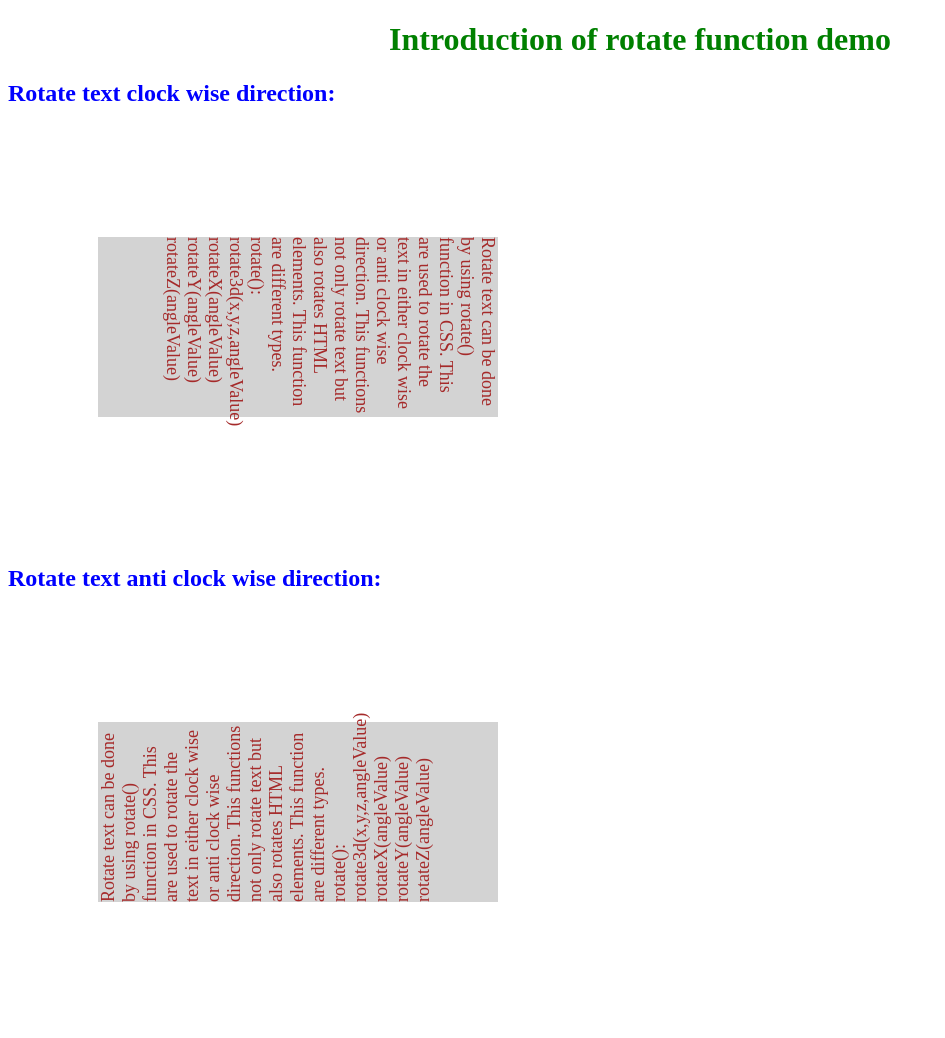
After one commit to harikanth12/WeddingProject, a Flask app: template templates/test.html in a window 1280 px wide. The commit adds this page. Shown: the whole page, without its empty margins (0-945 px from the left). Run offline with Flask 2, Linux system fonts and the light colour scheme; the template is opened without the code that fills it, so the values that code supplies are empty.

Commit message:
image added

```diff
--- a/app.py
+++ b/app.py
@@ -2,10 +2,14 @@ from flask import Flask,render_template
 import os
 
 myapp = Flask(__name__)
+PEOPLE_FOLDER = os.path.join('static', 'images')
+myapp.config['UPLOAD_FOLDER'] = PEOPLE_FOLDER
 
 @myapp.route("/")
 def home():
-    return render_template('index.html')
+    full_filename = os.path.join(myapp.config['UPLOAD_FOLDER'], '19250.jpg')
+    scroll_image = os.path.join(myapp.config['UPLOAD_FOLDER'], '0R4A0096.jpg')
+    return render_template('index.html',user_image = full_filename,scroll_image=scroll_image)
 
 
 if __name__ == "__main__":
--- /dev/null
+++ b/templates/test.html
@@ -0,0 +1,56 @@
+<!DOCTYPE html>
+<html>
+<head>
+<style>
+.rotate1 {
+width: 180px;
+height: 400px;
+margin: 0 0 0 200px;
+font-size: 18px;
+color: brown;
+background-color: lightgray;
+transform: rotate(90deg);
+}
+.rotate2
+{
+width: 180px;
+height: 400px;
+font-size: 18px;
+margin: 0 0 0 200px;
+color: brown;
+background-color: lightgray;
+transform: rotate(-90deg);
+}
+h2
+{
+color: blue;
+}
+h1
+{
+color: green;
+text-align: center;
+}
+</style>
+</head>
+<body>
+<h1>Introduction of rotate function demo</h1>
+<h2>Rotate text clock wise direction:</h2>
+<div class="rotate1">Rotate text can be done by using rotate() function in CSS. This are used to rotate the text in either clock wise or anti clock wise direction. This functions not only rotate text but also rotates HTML elements. This function are different types.
+rotate():
+rotate3d(x,y,z,angleValue)
+rotateX(angleValue)
+rotateY(angleValue)
+rotateZ(angleValue)
+</div>
+<br>
+<h2>Rotate text anti clock wise direction:</h2>
+<div class="rotate2">Rotate text can be done by using rotate() function in CSS. This are used to rotate the text in either clock wise or anti clock wise direction. This functions not only rotate text but also rotates HTML elements. This function are different types.
+rotate():
+rotate3d(x,y,z,angleValue)
+rotateX(angleValue)
+rotateY(angleValue)
+rotateZ(angleValue)
+</div>
+<br>
+</body>
+</html>
```
Also changed, not shown: templates/index.html (+61 -8 lines), static/images/0R4A0096.JPG (added), static/images/19250.jpg (added), static/images/20251.jpg (added).
